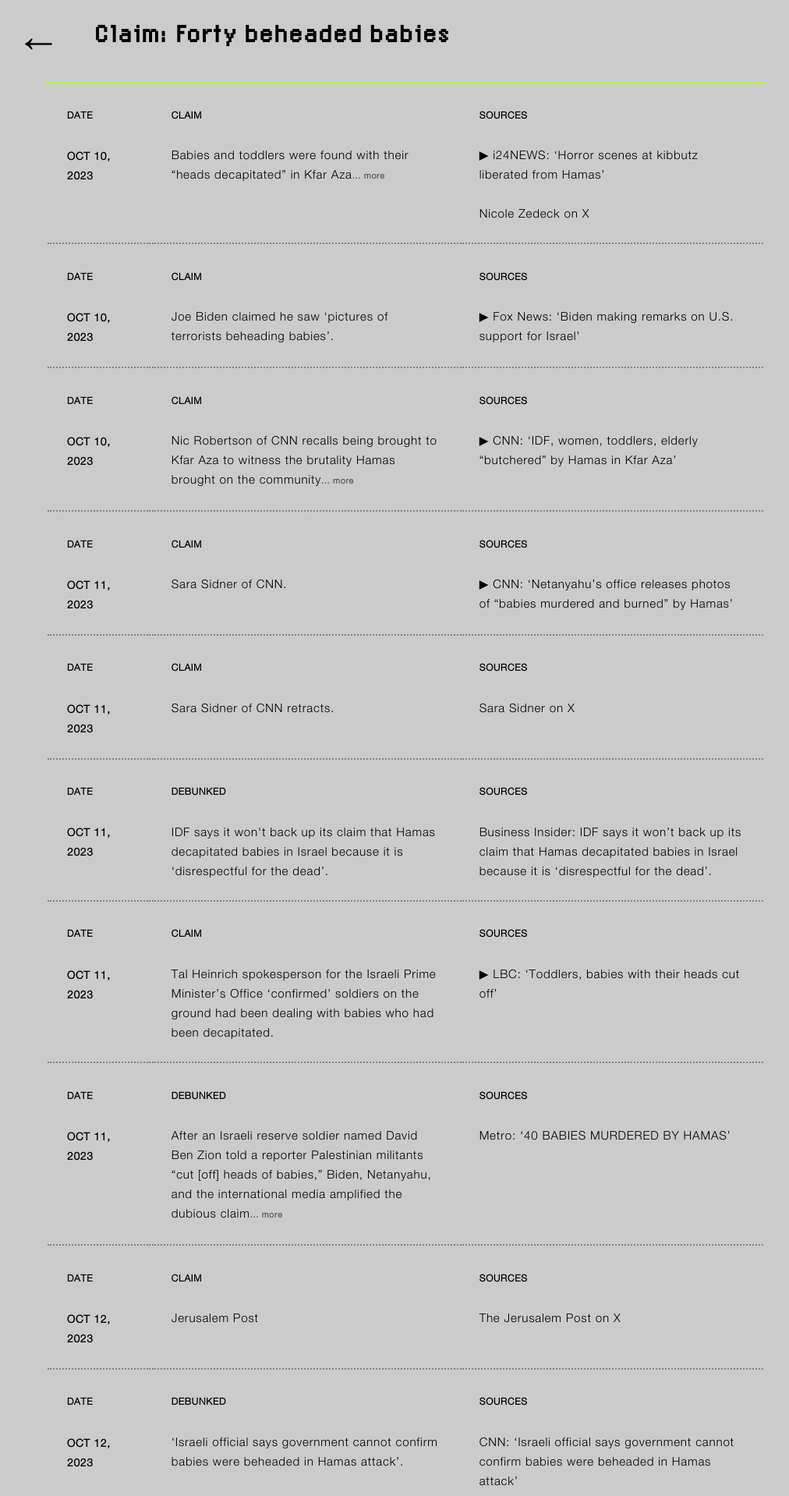
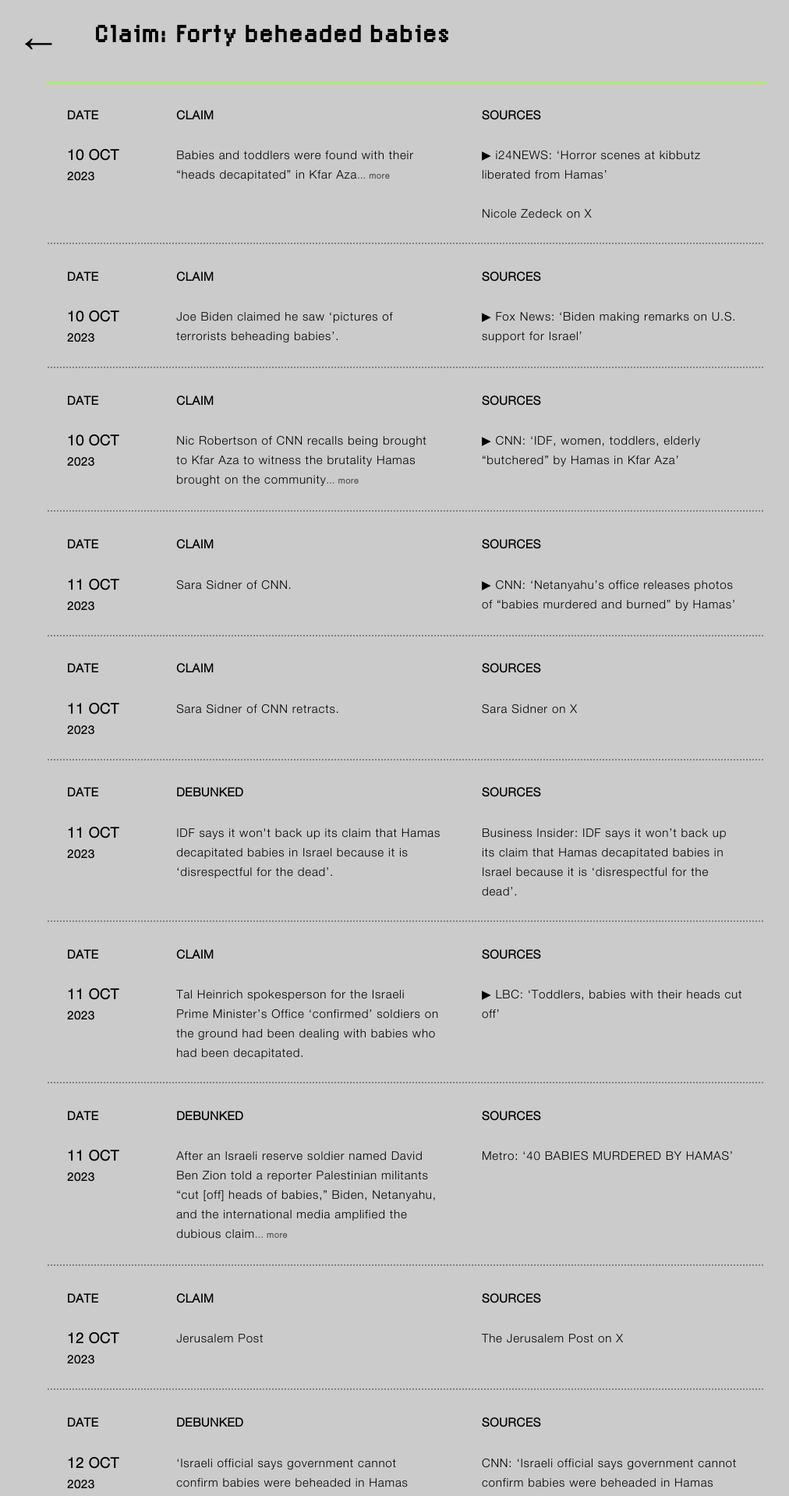
Before and after one commit to tamtzekin/hasbara-tracker, a React (Create React App) app: page /claim-a in a window 1280 px wide. Shown: the top 1918 px of the page at 78% size, without its empty margins (5-1017 px from the left). Built offline with nearby package versions, Linux system fonts and the light colour scheme.

Commit message:
date styling

```diff
--- a/src/components/ClaimA.js
+++ b/src/components/ClaimA.js
@@ -23,7 +23,7 @@ const ClaimA = () => {
 
                 <tbody>
                     <tr>
-                        <td><span class="claim-subheading">DATE</span><div class="date">OCT 10, 2023</div></td>
+                        <td><span class="claim-subheading">DATE</span><div class="date">10 OCT</div></td>
                         <td><details><summary>
 
                         <span class="claim-subheading">CLAIM</span>
@@ -40,7 +40,7 @@ const ClaimA = () => {
                     <tr>
                         <td>
                             <span class="claim-subheading">DATE</span>
-                            <div class="date">OCT 10, 2023</div></td>
+                            <div class="date">10 OCT</div></td>
 
                         <td><span class="claim-subheading">CLAIM</span> Joe Biden claimed he saw ‘pictures of terrorists beheading babies’.</td>
 
@@ -54,7 +54,7 @@ const ClaimA = () => {
   <td>
     <span class="claim-subheading">DATE</span>
 
-    <div class="date">OCT 10, 2023</div></td>
+    <div class="date">10 OCT</div></td>
 
   <td><details><summary>
 
@@ -77,7 +77,7 @@ const ClaimA = () => {
  <tr>
   <td>
   <span class="claim-subheading">DATE</span>
-    <div class="date">OCT 11, 2023</div></td>
+    <div class="date">11 OCT</div></td>
 
   <td><span class="claim-subheading">CLAIM</span> Sara Sidner of CNN.</td>
 
@@ -92,7 +92,7 @@ const ClaimA = () => {
   <td>
 
   <span class="claim-subheading">DATE</span>
-    <div class="date">OCT 11, 2023</div></td>
+    <div class="date">11 OCT</div></td>
 
   <td><span class="claim-subheading">CLAIM</span> Sara Sidner of CNN retracts.</td>
 
@@ -107,7 +107,7 @@ const ClaimA = () => {
   <td>
 
   <span class="claim-subheading">DATE</span>
-    <div class="date">OCT 11, 2023</div></td>
+    <div class="date">11 OCT</div></td>
 
   <td><span class="claim-subheading">DEBUNKED</span>
 
@@ -124,7 +124,7 @@ const ClaimA = () => {
   <td>
 
     <span class="claim-subheading">DATE</span>
-    <div class="date">OCT 11, 2023</div></td>
+    <div class="date">11 OCT</div></td>
 
   <td><span class="claim-subheading">CLAIM</span>
   Tal Heinrich spokesperson for the Israeli Prime Minister’s Office ‘confirmed’ soldiers on the ground had been dealing with babies who had been decapitated.</td>
@@ -138,7 +138,7 @@ const ClaimA = () => {
    <tr>
     <td>
         <span class="claim-subheading">DATE</span>
-        <div class="date">OCT 11, 2023</div></td>
+        <div class="date">11 OCT</div></td>
     <td>
 
 
@@ -157,7 +157,7 @@ const ClaimA = () => {
    <td>
 
     <span class="claim-subheading">DATE</span>
-    <div class="date">OCT 12, 2023</div></td>
+    <div class="date">12 OCT</div></td>
 
    <td><span class="claim-subheading">CLAIM</span> Jerusalem Post</td>
 
@@ -170,7 +170,7 @@ const ClaimA = () => {
    <tr>
     <td>
         <span class="claim-subheading">DATE</span>
-        <div class="date">OCT 12, 2023</div></td>
+        <div class="date">12 OCT</div></td>
 
     <td>
         <span class="claim-subheading">DEBUNKED</span>
@@ -186,7 +186,7 @@ const ClaimA = () => {
     <td>
 
         <span class="claim-subheading">DATE</span>
-        <div class="date">OCT 13, 2023</div></td>
+        <div class="date">13 OCT</div></td>
 
     <td>
         <span class="claim-subheading">DEBUNKED</span>
--- a/src/components/ClaimPage.css
+++ b/src/components/ClaimPage.css
@@ -57,11 +57,14 @@ button {
 }
 
 .date {
-  /* color: #345c00; */
-  font-size: 0.9em;
+  font-size: 1.2em;
   font-weight: 600;
   vertical-align: top;
-  margin-top: 2%;
+}
+
+.date::after {
+    content: '\a 2023';
+    font-size: 0.8em;
 }
 
 .debunked {
@@ -71,7 +74,7 @@ button {
 }
 
 .claim-subheading {
-    font-size: 0.8em;
+    font-size: 1em;
     vertical-align: middle;
     font-weight: 600;
     padding-bottom: 1%;
```
